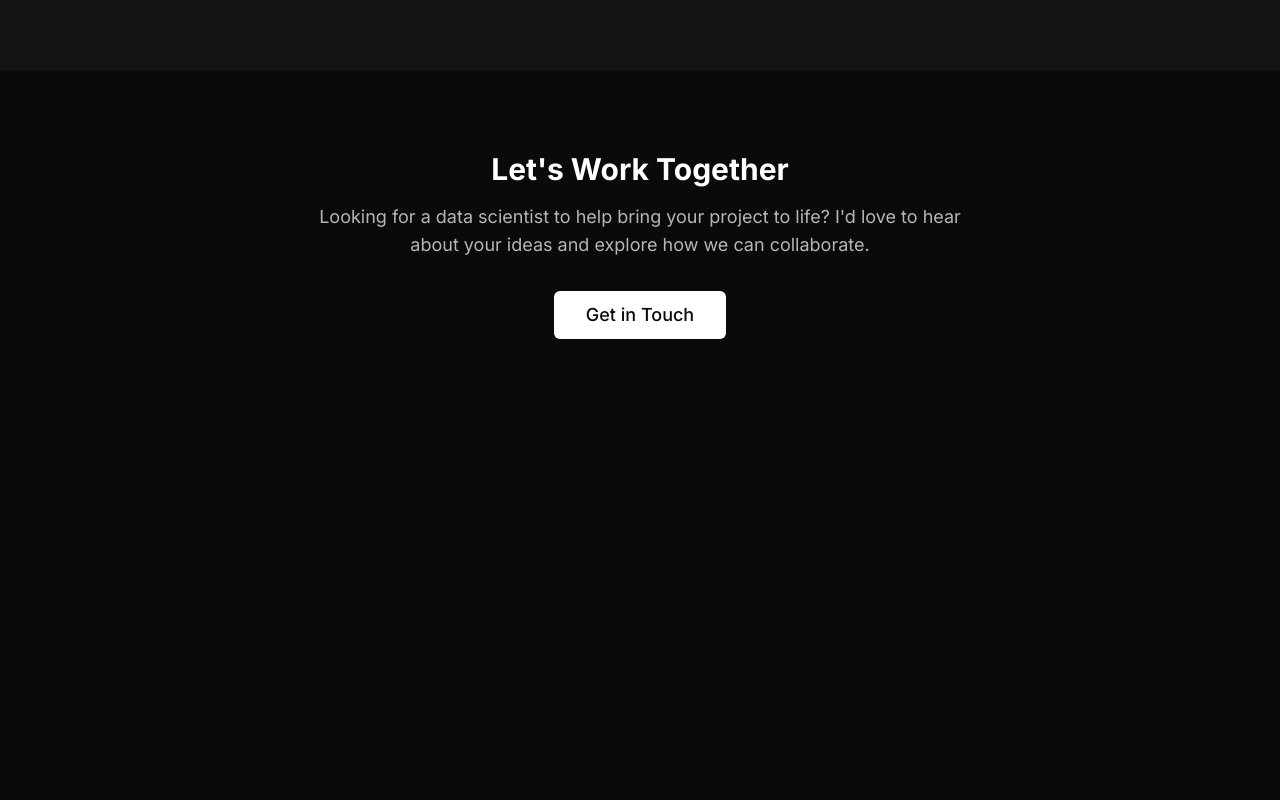
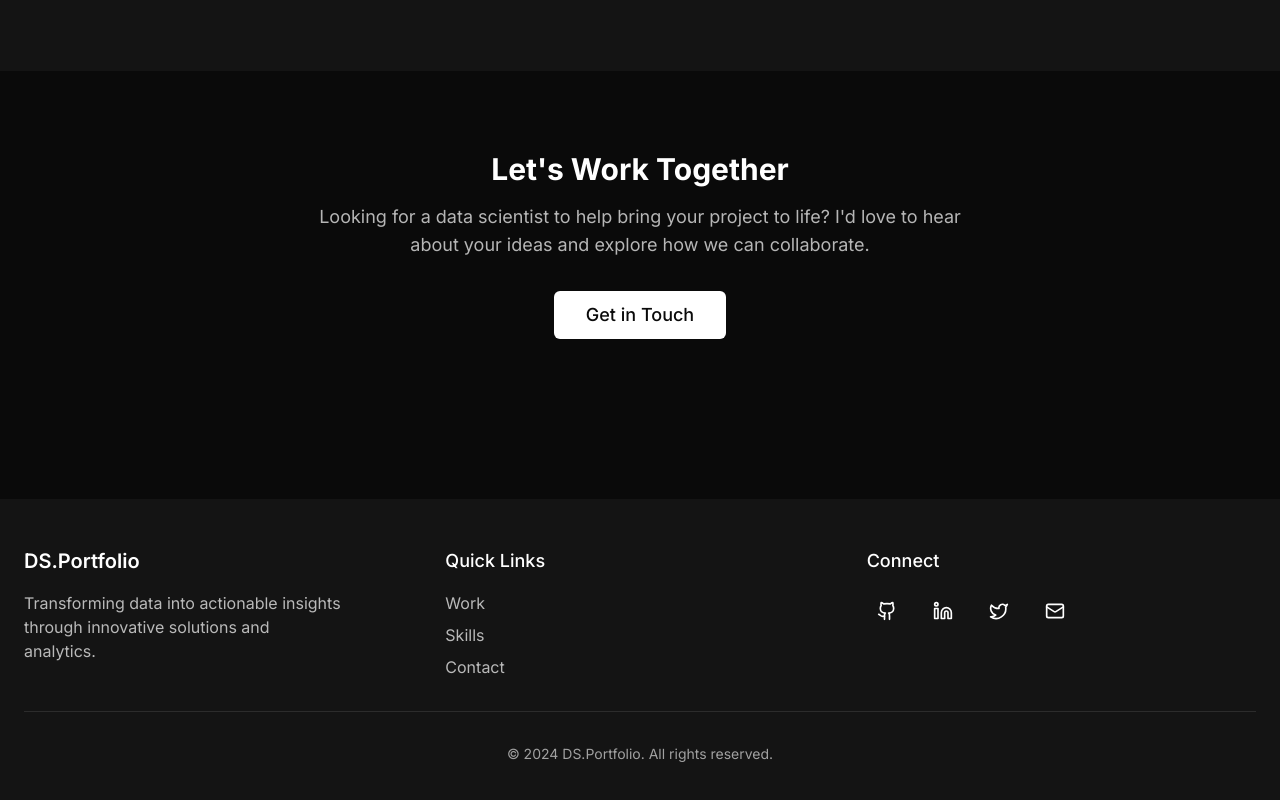
Before and after one commit to SBDI/freelanceportfolio, a React (Vite) app: page / in a window 1280 px wide. Shown: the part 2796-3596 px from the top of the page. Before the commit the page ends 3215 px from the top, so only its background shows below. Built offline with nearby package versions, Linux system fonts and the light colour scheme.

Commit message:
Add elegant footer
Implemented an elegant footer component to enhance the user interface and maintain consistency across the application.
[skip gpt_engineer]

```diff
--- /dev/null
+++ b/src/components/Footer.tsx
@@ -0,0 +1,57 @@
+import { Github, Linkedin, Mail, Twitter } from "lucide-react";
+import { Button } from "./ui/button";
+
+const Footer = () => {
+  return (
+    <footer className="bg-dark-100 py-12 mt-20">
+      <div className="container mx-auto px-6">
+        <div className="grid grid-cols-1 md:grid-cols-3 gap-8 mb-8">
+          {/* Brand Section */}
+          <div className="space-y-4">
+            <h3 className="text-xl font-semibold">DS.Portfolio</h3>
+            <p className="text-white/70 max-w-xs">
+              Transforming data into actionable insights through innovative solutions and analytics.
+            </p>
+          </div>
+
+          {/* Quick Links */}
+          <div className="space-y-4">
+            <h4 className="text-lg font-medium">Quick Links</h4>
+            <nav className="flex flex-col space-y-2">
+              <a href="#work" className="text-white/70 hover:text-white transition-colors">Work</a>
+              <a href="#skills" className="text-white/70 hover:text-white transition-colors">Skills</a>
+              <a href="#contact" className="text-white/70 hover:text-white transition-colors">Contact</a>
+            </nav>
+          </div>
+
+          {/* Social Links */}
+          <div className="space-y-4">
+            <h4 className="text-lg font-medium">Connect</h4>
+            <div className="flex space-x-4">
+              <Button variant="ghost" size="icon" className="hover:text-white/90">
+                <Github className="h-5 w-5" />
+              </Button>
+              <Button variant="ghost" size="icon" className="hover:text-white/90">
+                <Linkedin className="h-5 w-5" />
+              </Button>
+              <Button variant="ghost" size="icon" className="hover:text-white/90">
+                <Twitter className="h-5 w-5" />
+              </Button>
+              <Button variant="ghost" size="icon" className="hover:text-white/90">
+                <Mail className="h-5 w-5" />
+              </Button>
+            </div>
+          </div>
+        </div>
+
+        <div className="border-t border-white/10 pt-8">
+          <p className="text-center text-white/60 text-sm">
+            © {new Date().getFullYear()} DS.Portfolio. All rights reserved.
+          </p>
+        </div>
+      </div>
+    </footer>
+  );
+};
+
+export default Footer;
--- a/src/pages/Index.tsx
+++ b/src/pages/Index.tsx
@@ -5,6 +5,7 @@ import Services from "@/components/Services";
 import Resume from "@/components/Resume";
 import Skills from "@/components/Skills";
 import Contact from "@/components/Contact";
+import Footer from "@/components/Footer";
 
 const Index = () => {
   return (
@@ -16,6 +17,7 @@ const Index = () => {
       <Resume />
       <Skills />
       <Contact />
+      <Footer />
     </div>
   );
 };
```
